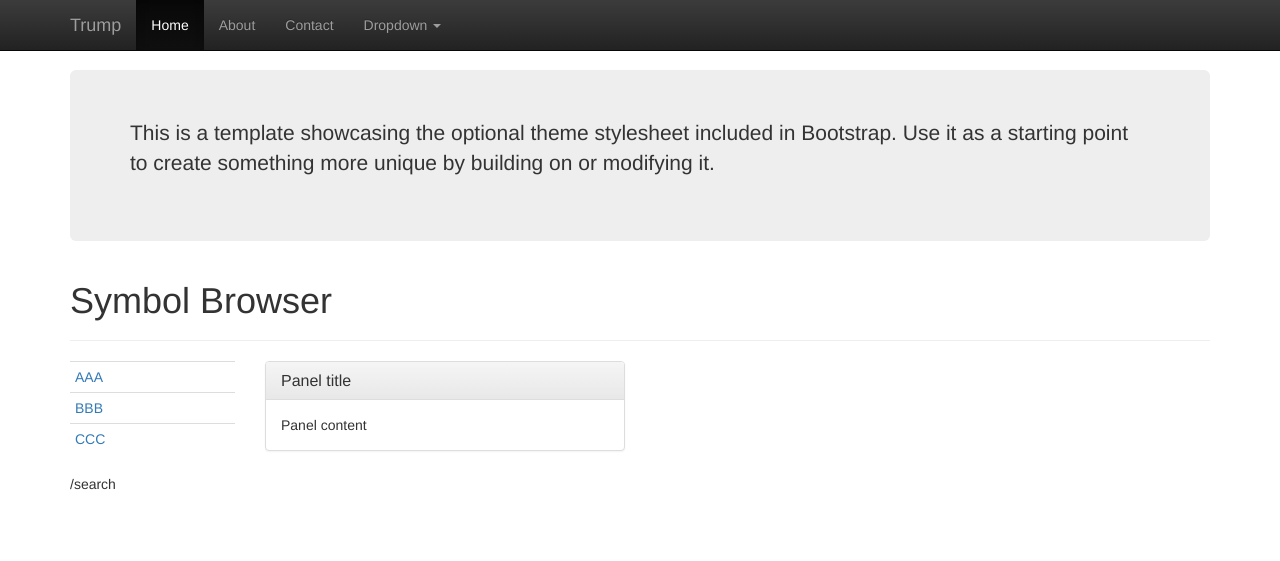
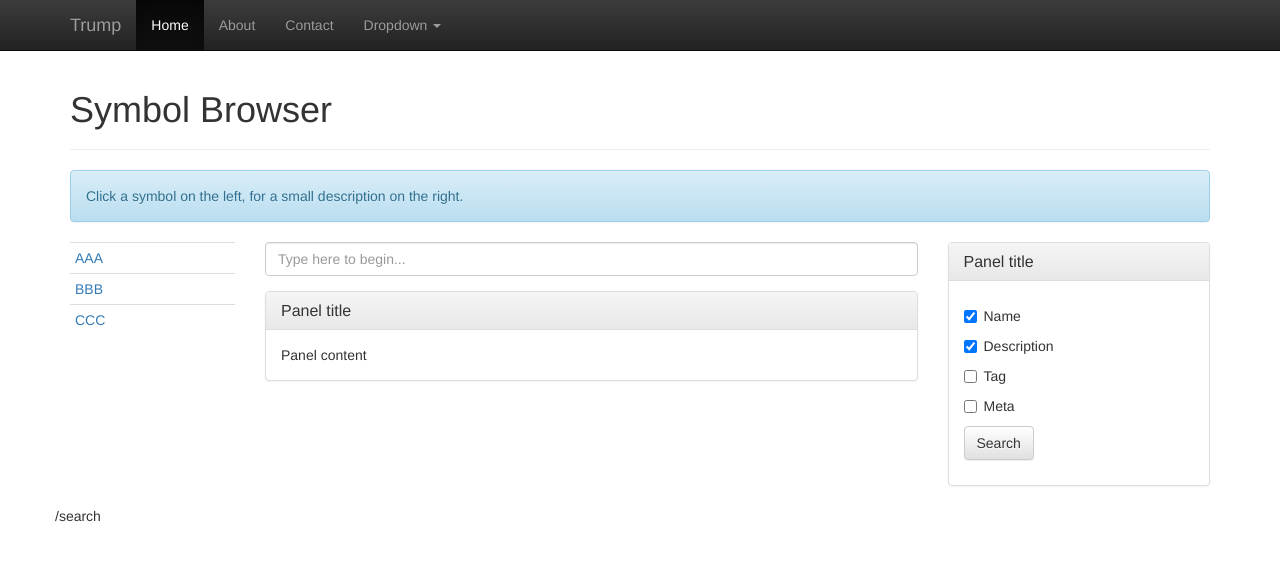
Before and after one commit to Equitable/trumpui, a Flask app: page / in a window 1280 px wide. Shown: the top 561 px of the page. Run offline with Flask 2, Linux system fonts and the light colour scheme; some libraries are stand-ins or nearby versions.

Commit message:
Setup Layout for home

```diff
--- a/static/css/theme.css
+++ b/static/css/theme.css
@@ -1 +1 @@
-body { padding-top : 70px; }
+body { padding-top : 50px; }
--- a/templates/home.html
+++ b/templates/home.html
@@ -61,16 +61,18 @@
     </nav>
 
     <div class="container theme-showcase" role="main">
-      <!-- Main jumbotron for a primary marketing message or call to action -->
-      <div class="jumbotron">
-        <p>This is a template showcasing the optional theme stylesheet included in Bootstrap. Use it as a starting point to create something more unique by building on or modifying it.</p>
-      </div>
-
 
       <div class="page-header">
         <h1>Symbol Browser</h1>
       </div>
+
+      <div class="alert alert-info" role="alert">
+        Click a symbol on the left, for a small description on the right.
+      </div>
+
       <div class="row">
+
+
         <div class="col-md-2">
           <table class="table table-condensed">
             <tbody>
@@ -80,7 +82,12 @@
             </tbody>
           </table>
         </div>
-        <div class="col-sm-4">
+
+        <div class="col-sm-7">
+          <div class="form-group">
+            <input type="text" class="form-control" id="usrqry" placeholder="Type here to begin...">
+          </div>
+
           <div class="panel panel-default">
             <div class="panel-heading">
               <h3 class="panel-title">Panel title</h3>
@@ -89,7 +96,25 @@
               Panel content
             </div>
           </div>
-      </div>
+        </div>
+
+
+        <div class="col-sm-3">
+          <div class="panel panel-default">
+            <div class="panel-heading">
+              <h3 class="panel-title">Panel title</h3>
+            </div>
+            <div class="panel-body">
+              <div class="checkbox">
+              <p><label><input type="checkbox" name="scname" value="True" checked>Name</input></label></p>
+              <p><label><input type="checkbox" name="scdesc" value="True" checked>Description</input></label></p>
+              <p><label><input type="checkbox" name="sctags" value="True" >Tag</input></label></p>
+              <p><label><input type="checkbox" name="scmeta" value="True" >Meta</input></label></p
+              </div>
+              <button type="submit" class="btn btn-default">Search</button>
+            </div>
+        </div>
+      </div> <!-- /row -->
     </div> <!-- /container -->
 
 
```
